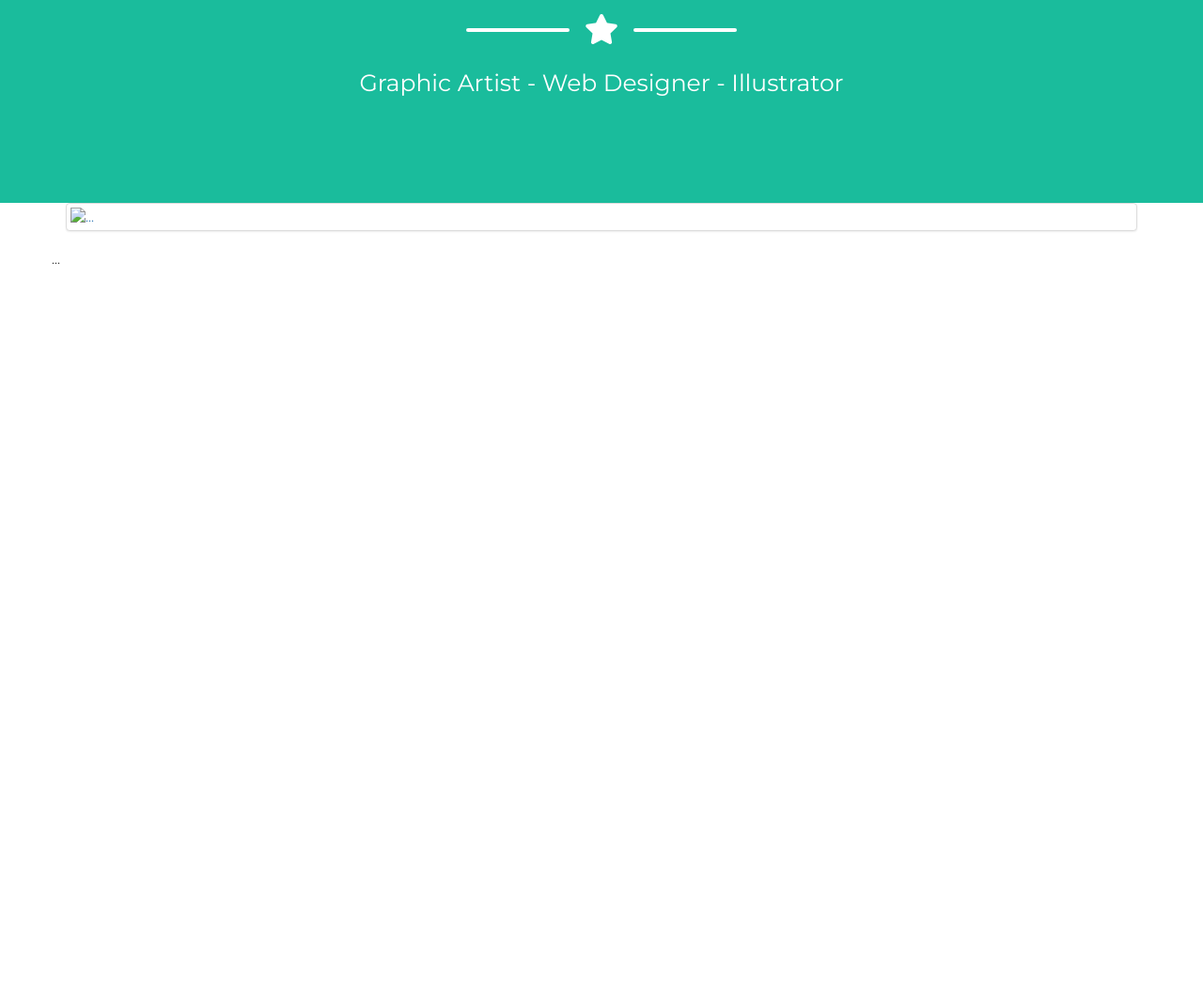
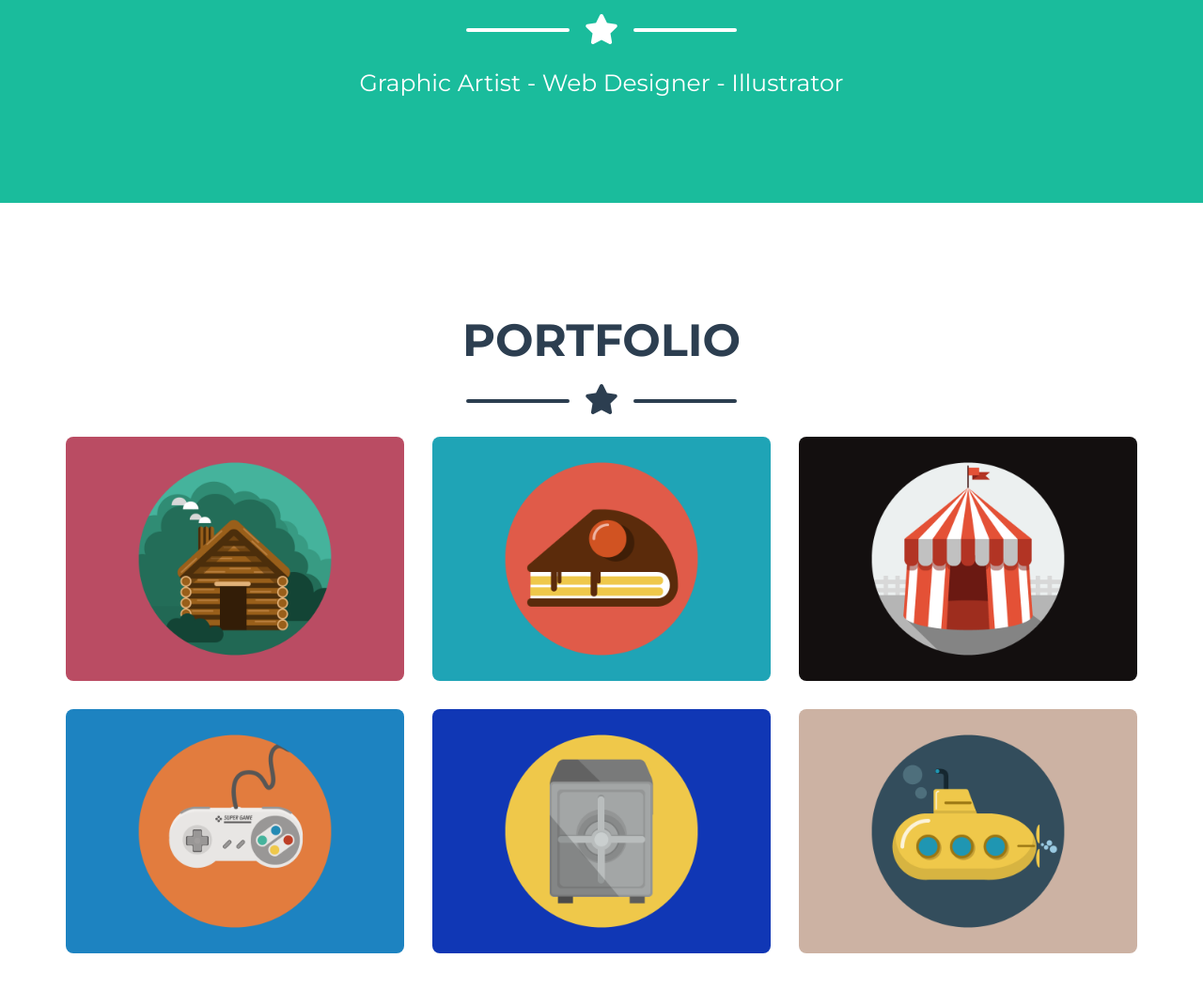
Before and after one commit to pep1994/html-css-bootstrap-freelancer, a plain HTML site: page index.html in a window 1280 px wide. Shown: the part 611-1664 px from the top of the page at 94% size. Before the commit the page ends 897 px from the top, so only its background shows below. Drawn offline with Linux system fonts and the light colour scheme.

Commit message:
section cards

```diff
--- a/index.html
+++ b/index.html
@@ -48,9 +48,9 @@
                 <img src="img/avatar.svg" alt="avatar">
                 <h1>START BOOTSTRAP</h1>
                 <div class="divisor">
-                  <span class="line"></span>
-                  <span class="star fas fa-star"></span>
-                  <span class="line"></span>
+                  <span class="line-white"></span>
+                  <span class="star-white fas fa-star"></span>
+                  <span class="line-white"></span>
                 </div>
                 <p>Graphic Artist - Web Designer - Illustrator</p>
               </div>
@@ -64,12 +64,58 @@
       <section id="cards">
         <div class="container">
           <div class="row">
-            <div class="col-xs-6 col-md-3 col-lg-12">
-              <a href="#" class="thumbnail">
-                <img src="..." alt="...">
-              </a>
+            <div class="col-lg-12">
+              <div class="title-cards">
+                <h2>PORTFOLIO</h2>
+                <div class="divisor">
+                  <span class="line-black"></span>
+                  <span class="star-black fas fa-star"></span>
+                  <span class="line-black"></span>
+                </div>
+              </div>
             </div>
-            ...
+            <div class="col-xs-6 col-md-3 col-lg-4">
+              <div class="card">
+                <a href="#">
+                  <img src="img/casetta.png" alt="casa">
+                </a>
+              </div>
+            </div>
+            <div class="col-xs-6 col-md-3 col-lg-4">
+              <div class="card">
+                <a href="#">
+                  <img src="img/cake.png" alt="cake">
+                </a>
+              </div>
+            </div>
+            <div class="col-xs-6 col-md-3 col-lg-4">
+              <div class="card">
+                <a href="#">
+                  <img src="img/circus.png" alt="circo">
+                </a>
+              </div>
+            </div>
+            <div class="col-xs-6 col-md-3 col-lg-4">
+              <div class="card">
+                <a href="#">
+                  <img src="img/game.png" alt="game">
+                </a>
+              </div>
+            </div>
+            <div class="col-xs-6 col-md-3 col-lg-4">
+              <div class="card">
+                <a href="#">
+                  <img src="img/safe.png" alt="cassaforte">
+                </a>
+              </div>
+            </div>
+            <div class="col-xs-6 col-md-3 col-lg-4">
+              <div class="card">
+                <a href="#">
+                  <img src="img/submarine.png" alt="sottomarino">
+                </a>
+              </div>
+            </div>
           </div>
         </div>
       </section>
--- a/lib/css/style.css
+++ b/lib/css/style.css
@@ -89,17 +89,57 @@ nav {
   margin-bottom: 24px;
 }
 
-.star {
+.star-white {
   font-size: 32px;
   color: #fff;
   vertical-align: middle;
   margin: 0 12px;
 }
 
-.line {
+.line-white {
   display: inline-block;
   background-color: #fff;
   height: 4px;
   width: 110px;
   border-radius: 5px;
 }
+
+/* section cards */
+.card img {
+  max-width: 100%;
+  border-radius: 8px;
+}
+
+.card {
+  margin-bottom: 30px;
+}
+
+.title-cards {
+  text-align: center;
+}
+
+#cards {
+  padding-top: 100px;
+  padding-bottom: 80px;
+}
+
+#cards h2 {
+  font-size: 48px;
+  color: #2c3e50;
+  font-weight: bold;
+}
+
+.star-black {
+  font-size: 32px;
+  color: #2c3e50;
+  vertical-align: middle;
+  margin: 0 12px;
+}
+
+.line-black {
+  display: inline-block;
+  background-color: #2c3e50;
+  height: 4px;
+  width: 110px;
+  border-radius: 5px;
+}
```
